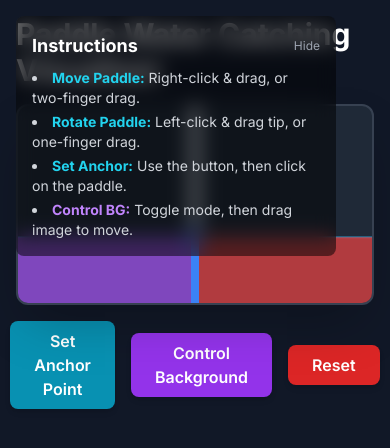
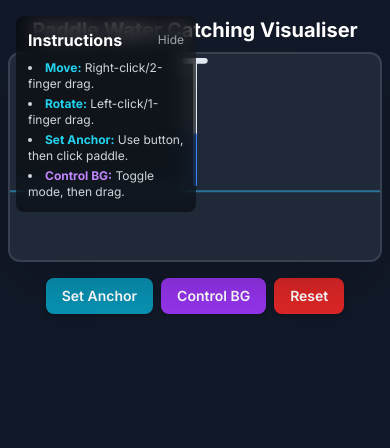
Before and after one commit to johnnyyuen/paddle_water_vizualiser, a plain HTML site: page index.html in a window 390 px wide. Shown: the top 448 px of the page. Drawn offline with nearby package versions, Linux system fonts and the light colour scheme.

Commit message:
Update add
Here are the key improvements:

Responsive Layout: The title, buttons, and control panels now resize and rearrange themselves to fit the screen. On mobile, the buttons stack vertically to save space.

Scaled Canvas Elements: The paddle's size and initial position are no longer fixed. They are now calculated relative to the screen size, ensuring the simulation is usable and looks correct on any device, from a small phone to a large monitor.

Dynamic Sizing: If you resize your browser window or rotate your phone, the entire simulation, including the paddle, will scale in real-time to fit the new dimensions.

```diff
--- a/index.html
+++ b/index.html
@@ -47,9 +47,9 @@
         }
     </style>
 </head>
-<body class="bg-gray-900 text-white flex flex-col items-center justify-center h-screen m-0 p-4">
+<body class="bg-gray-900 text-white flex flex-col items-center justify-center h-screen m-0 p-2 sm:p-4">
 
-    <h1 class="text-3xl font-bold text-white mb-4">Paddle Water Catching Visualiser</h1>
+    <h1 class="text-xl sm:text-3xl font-bold text-white my-2 text-center">Paddle Water Catching Visualiser</h1>
 
     <div class="w-full max-w-5xl flex-grow flex flex-col items-center">
         <div class="relative w-full max-w-4xl aspect-video bg-gray-800 rounded-xl shadow-2xl overflow-hidden border-2 border-gray-700">
@@ -59,40 +59,40 @@
             <canvas id="paddleCanvas"></canvas>
         </div>
 
-        <div class="mt-4 flex items-center space-x-4">
-            <button id="anchorBtn" class="px-6 py-2 bg-cyan-600 hover:bg-cyan-700 text-white font-semibold rounded-lg shadow-md transition-all duration-200 focus:outline-none focus:ring-2 focus:ring-cyan-500 focus:ring-opacity-75">
-                Set Anchor Point
+        <div class="mt-4 flex flex-wrap justify-center items-center gap-2 sm:gap-4">
+            <button id="anchorBtn" class="px-4 py-2 text-sm sm:px-6 sm:text-base bg-cyan-600 hover:bg-cyan-700 text-white font-semibold rounded-lg shadow-md transition-all duration-200 focus:outline-none focus:ring-2 focus:ring-cyan-500 focus:ring-opacity-75">
+                Set Anchor
             </button>
-            <button id="bgModeBtn" class="px-6 py-2 bg-purple-600 hover:bg-purple-700 text-white font-semibold rounded-lg shadow-md transition-all duration-200 focus:outline-none focus:ring-2 focus:ring-purple-500 focus:ring-opacity-75">
-                Control Background
+            <button id="bgModeBtn" class="px-4 py-2 text-sm sm:px-6 sm:text-base bg-purple-600 hover:bg-purple-700 text-white font-semibold rounded-lg shadow-md transition-all duration-200 focus:outline-none focus:ring-2 focus:ring-purple-500 focus:ring-opacity-75">
+                Control BG
             </button>
-             <button id="resetBtn" class="px-6 py-2 bg-red-600 hover:bg-red-700 text-white font-semibold rounded-lg shadow-md transition-all duration-200 focus:outline-none focus:ring-2 focus:ring-red-500 focus:ring-opacity-75">
+             <button id="resetBtn" class="px-4 py-2 text-sm sm:px-6 sm:text-base bg-red-600 hover:bg-red-700 text-white font-semibold rounded-lg shadow-md transition-all duration-200 focus:outline-none focus:ring-2 focus:ring-red-500 focus:ring-opacity-75">
                 Reset
             </button>
-            <button id="showInstructionsBtn" class="hidden px-6 py-2 bg-gray-600 hover:bg-gray-700 text-white font-semibold rounded-lg shadow-md transition-all duration-200">
-                Show Instructions
+            <button id="showInstructionsBtn" class="hidden px-4 py-2 text-sm sm:px-6 sm:text-base bg-gray-600 hover:bg-gray-700 text-white font-semibold rounded-lg shadow-md transition-all duration-200">
+                Instructions
             </button>
         </div>
     </div>
 
 
-    <div id="infoPanel" class="info-panel absolute top-4 left-4 bg-black bg-opacity-50 p-4 rounded-lg text-sm text-gray-300 max-w-xs z-10">
+    <div id="infoPanel" class="info-panel absolute top-4 left-4 bg-black bg-opacity-50 p-3 rounded-lg text-xs sm:text-sm text-gray-300 max-w-[180px] sm:max-w-xs z-10">
         <div class="flex justify-between items-center mb-2">
-            <h2 class="text-lg font-bold text-white">Instructions</h2>
+            <h2 class="text-base sm:text-lg font-bold text-white">Instructions</h2>
             <button id="hideInstructionsBtn" class="text-xs text-gray-400 hover:text-white">Hide</button>
         </div>
         <ul class="list-disc list-inside space-y-1">
-            <li><strong class="text-cyan-400">Move Paddle:</strong> Right-click & drag, or two-finger drag.</li>
-            <li><strong class="text-cyan-400">Rotate Paddle:</strong> Left-click & drag tip, or one-finger drag.</li>
-            <li><strong class="text-cyan-400">Set Anchor:</strong> Use the button, then click on the paddle.</li>
-            <li><strong class="text-purple-400">Control BG:</strong> Toggle mode, then drag image to move.</li>
+            <li><strong class="text-cyan-400">Move:</strong> Right-click/2-finger drag.</li>
+            <li><strong class="text-cyan-400">Rotate:</strong> Left-click/1-finger drag.</li>
+            <li><strong class="text-cyan-400">Set Anchor:</strong> Use button, then click paddle.</li>
+            <li><strong class="text-purple-400">Control BG:</strong> Toggle mode, then drag.</li>
         </ul>
     </div>
 
-    <div id="controlsPanel" class="controls-panel panel-hidden-right absolute top-4 right-4 bg-black bg-opacity-50 p-4 rounded-lg text-sm text-gray-300 max-w-xs z-10">
-        <h2 class="text-lg font-bold text-white mb-2">Background</h2>
+    <div id="controlsPanel" class="controls-panel panel-hidden-right absolute top-4 right-4 bg-black bg-opacity-50 p-3 rounded-lg text-xs sm:text-sm text-gray-300 max-w-[180px] sm:max-w-xs z-10">
+        <h2 class="text-base sm:text-lg font-bold text-white mb-2">Background</h2>
         <input type="file" id="bgUpload" class="hidden" accept="image/*">
-        <button id="uploadBtn" class="w-full px-4 py-2 bg-indigo-600 hover:bg-indigo-700 text-white font-semibold rounded-lg shadow-md transition-all duration-200">
+        <button id="uploadBtn" class="w-full px-4 py-2 text-sm bg-indigo-600 hover:bg-indigo-700 text-white font-semibold rounded-lg shadow-md transition-all duration-200">
             Upload Image
         </button>
         <div id="bgControls" class="hidden mt-4">
@@ -144,34 +144,49 @@
         // --- Initialization and Resizing ---
         function resizeCanvas() {
             const container = canvas.parentElement;
+            const oldHeight = canvas.height || container.clientHeight;
+
             canvas.width = container.clientWidth;
             canvas.height = container.clientHeight;
+
+            const scaleY = canvas.height / oldHeight;
+
             waterLevel = canvas.height * (2 / 3);
             if (bgImage.src) {
                 updateImageTransform();
             }
+
             if (!paddle.handle) {
                 init();
             } else {
+                // Scale existing paddle to new screen size
+                paddle.handle.x *= scaleY;
+                paddle.handle.y *= scaleY;
+                paddle.tip.x *= scaleY;
+                paddle.tip.y *= scaleY;
+                paddle.length *= scaleY;
                 draw();
             }
         }
 
         function init() {
             waterLevel = canvas.height * (2 / 3);
+            const paddleLength = canvas.height * 0.6; // Responsive paddle length
+            const initialY = canvas.height / 3;
+
             paddle = {
-                handle: { x: canvas.width / 2, y: canvas.height / 2 - 125 },
-                tip: { x: canvas.width / 2, y: canvas.height / 2 + 125 },
-                length: 250,
+                handle: { x: canvas.width / 2, y: initialY - paddleLength / 2 },
+                tip: { x: canvas.width / 2, y: initialY + paddleLength / 2 },
+                length: paddleLength,
                 anchorRatio: null
             };
             isSettingAnchor = false;
-            anchorBtn.textContent = 'Set Anchor Point';
+            anchorBtn.textContent = 'Set Anchor';
             anchorBtn.classList.remove('bg-yellow-500', 'hover:bg-yellow-600');
             anchorBtn.classList.add('bg-cyan-600', 'hover:bg-cyan-700');
 
             isBgMode = false;
-            bgModeBtn.textContent = 'Control Background';
+            bgModeBtn.textContent = 'Control BG';
             bgModeBtn.classList.remove('bg-green-500', 'hover:bg-green-600');
             bgModeBtn.classList.add('bg-purple-600', 'hover:bg-purple-700');
             canvas.style.pointerEvents = 'auto';
@@ -197,7 +212,7 @@
         // --- Drawing Functions ---
         function drawPaddle() {
             ctx.save();
-            ctx.lineWidth = 8;
+            ctx.lineWidth = Math.max(4, canvas.width * 0.01); // Responsive line width
             ctx.lineCap = 'round';
 
             const bladeStartRatio = 0.6;
@@ -223,7 +238,7 @@
             // Perpendicular Handle
             const shaftAngle = Math.atan2(paddle.tip.y - paddle.handle.y, paddle.tip.x - paddle.handle.x);
             const handleAngle = shaftAngle + Math.PI / 2;
-            const handleHalfWidth = 20;
+            const handleHalfWidth = paddle.length * 0.08;
             const h1 = {
                 x: paddle.handle.x + Math.cos(handleAngle) * handleHalfWidth,
                 y: paddle.handle.y + Math.sin(handleAngle) * handleHalfWidth
@@ -233,7 +248,7 @@
                 y: paddle.handle.y - Math.sin(handleAngle) * handleHalfWidth
             };
             ctx.strokeStyle = '#E2E8F0';
-            ctx.lineWidth = 12;
+            ctx.lineWidth = Math.max(5, canvas.width * 0.015);
             ctx.beginPath();
             ctx.moveTo(h1.x, h1.y);
             ctx.lineTo(h2.x, h2.y);
@@ -244,7 +259,7 @@
                 const anchorY = paddle.handle.y + (paddle.tip.y - paddle.handle.y) * paddle.anchorRatio;
                 ctx.fillStyle = '#6EE7B7';
                 ctx.beginPath();
-                ctx.arc(anchorX, anchorY, 8, 0, Math.PI * 2);
+                ctx.arc(anchorX, anchorY, Math.max(4, canvas.width * 0.01), 0, Math.PI * 2);
                 ctx.fill();
             }
             ctx.restore();
@@ -269,7 +284,6 @@
             const maxBladeDepth = paddle.length * 0.4;
             const maxDepthY = bladeStartPoint.y + maxBladeDepth;
 
-            // UPDATE: Only draw yellow line if it's below the water level
             if (maxDepthY > waterLevel) {
                 ctx.save();
                 ctx.beginPath();
@@ -356,7 +370,7 @@
                 paddle.anchorRatio = totalLength > 0 ? distFromHandle / totalLength : 0;
 
                 isSettingAnchor = false;
-                anchorBtn.textContent = 'Set Anchor Point';
+                anchorBtn.textContent = 'Set Anchor';
                 anchorBtn.classList.remove('bg-yellow-500', 'hover:bg-yellow-600');
                 anchorBtn.classList.add('bg-cyan-600', 'hover:bg-cyan-700');
                 draw();
@@ -581,7 +595,7 @@
 
         anchorBtn.addEventListener('click', () => {
             isSettingAnchor = !isSettingAnchor;
-            anchorBtn.textContent = isSettingAnchor ? 'Cancel Setting Anchor' : 'Set Anchor Point';
+            anchorBtn.textContent = isSettingAnchor ? 'Cancel Anchor' : 'Set Anchor';
             anchorBtn.classList.toggle('bg-yellow-500', isSettingAnchor);
             anchorBtn.classList.toggle('hover:bg-yellow-600', isSettingAnchor);
             anchorBtn.classList.toggle('bg-cyan-600', !isSettingAnchor);
@@ -590,7 +604,7 @@
 
         bgModeBtn.addEventListener('click', () => {
             isBgMode = !isBgMode;
-            bgModeBtn.textContent = isBgMode ? 'Control Paddle' : 'Control Background';
+            bgModeBtn.textContent = isBgMode ? 'Control Paddle' : 'Control BG';
             bgModeBtn.classList.toggle('bg-green-500', isBgMode);
             bgModeBtn.classList.toggle('hover:bg-green-600', isBgMode);
             bgModeBtn.classList.toggle('bg-purple-600', !isBgMode);
```
